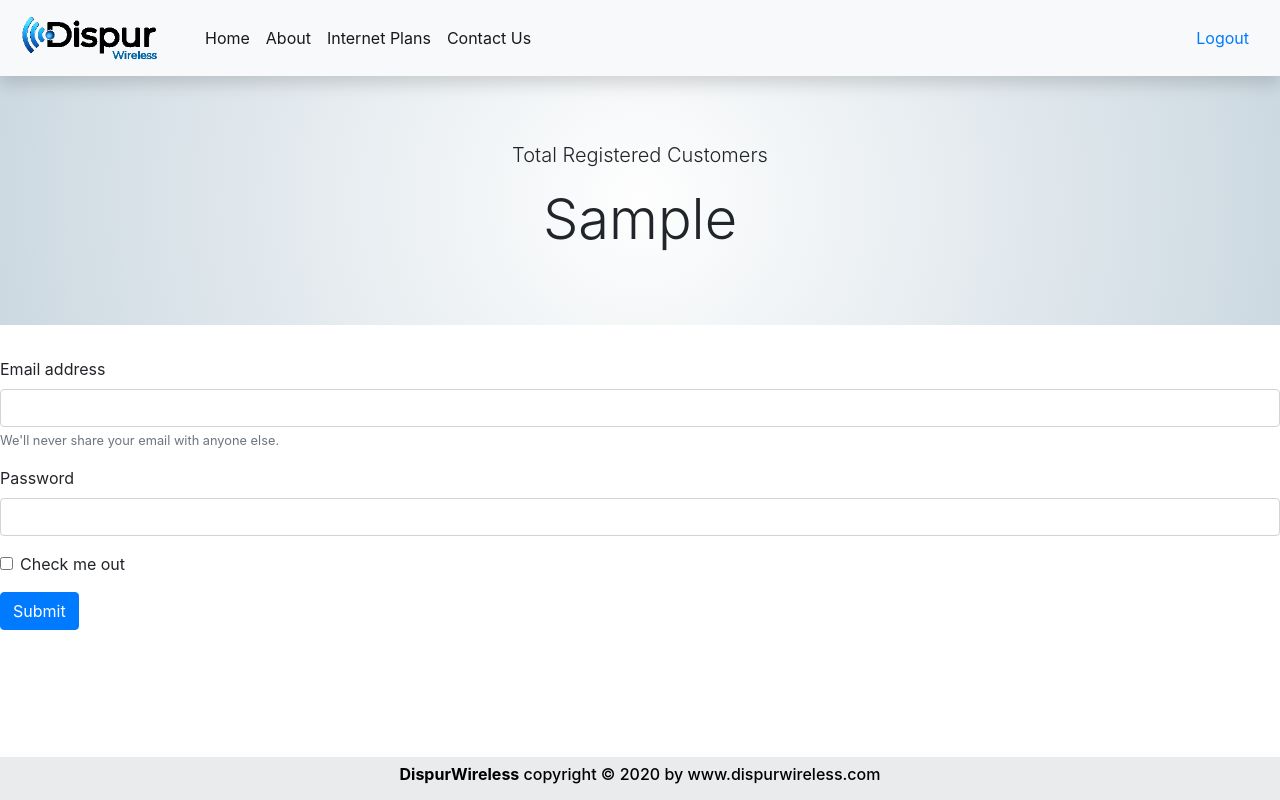
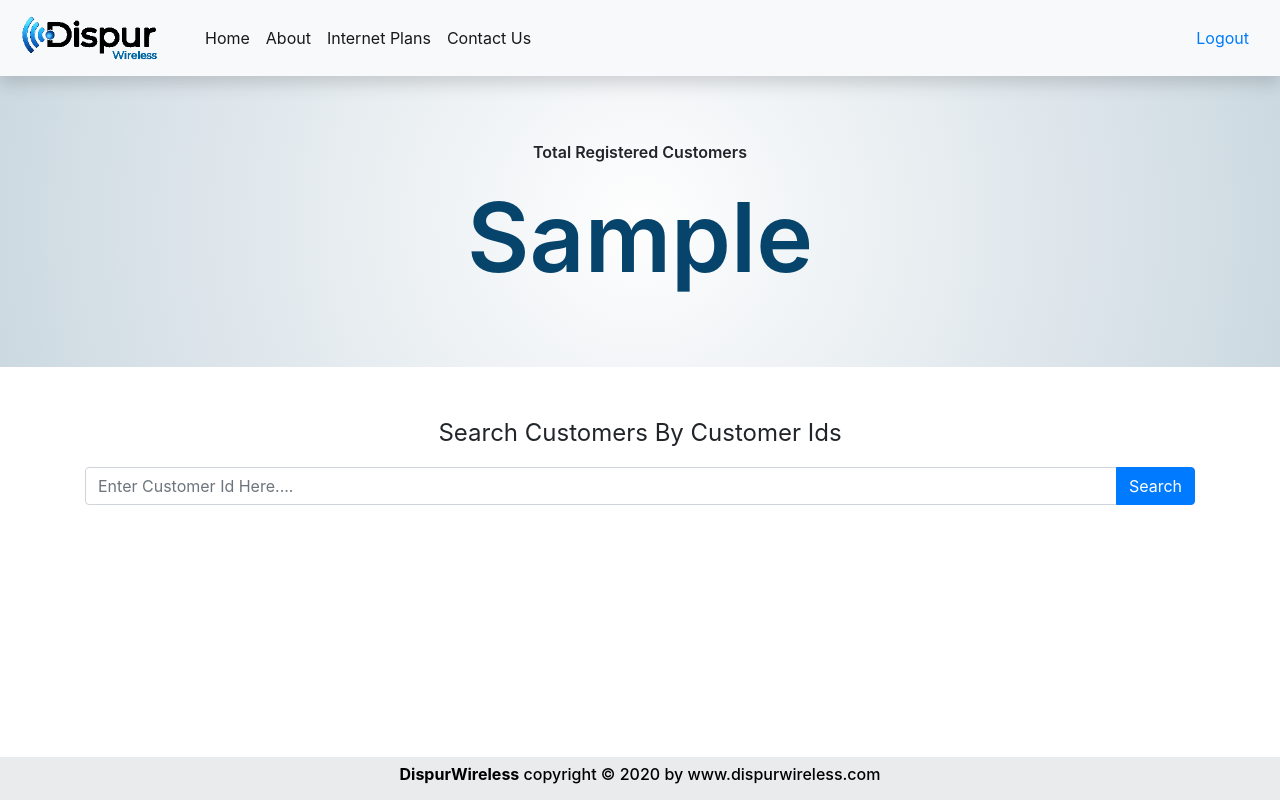
Before and after one commit to deepghodasara1999/DispurWireless, a Flask app: template templates/admin_panel.html in a window 1280 px wide. Run offline with Flask 2, Linux system fonts and the light colour scheme; the template is opened without the code that fills it: most values are stand-ins (such as "Sample title", 1, 10 or a date in 2020); parts of the project's set-up code (start-up, migrations or seed data) failed here and were passed over; some libraries are stand-ins or nearby versions.

Commit message:
Admin panel added, some bug have to fix

```diff
--- a/main.py
+++ b/main.py
@@ -30,7 +30,8 @@ class Customer(db.Model):
 	password = db.Column(db.String, nullable=False)
 	address = db.Column(db.String, nullable=False)
 
-	def __init__(self,first_name,last_name,mobile_no,email,password,address):
+	def __init__(self,customer_id,first_name,last_name,mobile_no,email,password,address):
+		self.customer_id = customer_id
 		self.first_name = first_name
 		self.last_name = last_name
 		self.mobile_no = mobile_no
@@ -58,8 +59,9 @@ class Verify():
 	CustomerOTP=None
 
 class CurrentAdmin:
-	usrObj =None
-	total=None
+	adminObj = None
+	total= None
+	userObjs = None
 
 
 @app.route("/")
@@ -127,8 +129,10 @@ def admin():
 		u = Admin.query.filter_by(id=id).first()
 		if(str(u.id) == str(id) and u.password == password):
 			print("2")
-			CurrentAdmin.usrObj = u
+			CurrentAdmin.adminObj = u
+			users = Customer.query.all()
 			rows = Customer.query.filter().count()
+			CurrentAdmin.userObjs = users
 			CurrentAdmin.total = rows
 			return redirect("/admin_panel")
 		else:
@@ -141,8 +145,11 @@ def admin():
 @app.route("/admin_panel", methods=['GET', 'POST'])
 def admin_panel():
 	if (request.method == "POST"):
-		pass
+		if request.form["form_flag"]=="search":
+			print("I am here")
+			given_id = int(request.form.get('given_id'))
+			return render_template("admin_panel.html", no = CurrentAdmin.total, flag = 1, id=given_id, list = CurrentAdmin.userObjs)
 	else:
-		return render_template("admin_panel.html", no = CurrentAdmin.total)
+		return render_template("admin_panel.html", no = CurrentAdmin.total, flag = 0)
 
 app.run(debug=True)
--- a/templates/admin_panel.html
+++ b/templates/admin_panel.html
@@ -21,32 +21,70 @@
         background-color: #e9ecef;
         background: radial-gradient(circle, rgba(254, 254, 254, 1) 0%, rgba(6, 68, 108, 0.2049194677871149) 100%);
     }
+
+    .display-4 {
+        font-size: 6rem;
+        font-weight: 600;
+        color: rgb(6, 68, 108);
+    }
+
+    .lead {
+        font-weight: 600;
+        font-size: 1rem;
+    }
+
+    .title {
+        font-size: 1.5rem;
+    }
 </style>
 {% endblock %}
 
 
 {% block body %}
-<div class="jumbotron jumbotron-fluid text-center">
+<div class="jumbotron jumbotron-fluid text-center mb-5">
     <div class="container">
         <p class="lead">Total Registered Customers</p>
         <h1 class="display-4">{{no}}</h1>
     </div>
 </div>
 
-<form action="/admin_panel" method="POST">
-    <div class="form-group">
-      <label for="exampleInputEmail1">Email address</label>
-      <input type="email" class="form-control" id="exampleInputEmail1" aria-describedby="emailHelp">
-      <small id="emailHelp" class="form-text text-muted">We'll never share your email with anyone else.</small>
-    </div>
-    <div class="form-group">
-      <label for="exampleInputPassword1">Password</label>
-      <input type="password" class="form-control" id="exampleInputPassword1">
-    </div>
-    <div class="form-group form-check">
-      <input type="checkbox" class="form-check-input" id="exampleCheck1">
-      <label class="form-check-label" for="exampleCheck1">Check me out</label>
-    </div>
-    <button type="submit" class="btn btn-primary">Submit</button>
-  </form>
+<div class="container text-center mb-5">
+    <p class="title">Search Customers By Customer Ids</p>
+    <form action="/admin_panel" method="POST">
+        <input type="hidden" name="form_flag" value="search">
+        <div class="input-group mb-3">
+            <input type="text" class="form-control" name="given_id" placeholder="Enter Customer Id Here...."
+                aria-label="Enter Customer Id Here" aria-describedby="button-addon2">
+            <div class="input-group-append">
+                <button class="btn btn-primary" type="submit">Search</button>
+            </div>
+        </div>
+    </form>
+</div>
+
+{% if flag==1 %}
+<div class="container text-center mt-3 mb-5" id="user" display="none">
+    {% for user in list %}
+        {% if user.customer_id==id %}
+            {% set found=1 %}
+            <ul class="list-group list-group-flush mt-3">
+                <li class="list-group-item"><strong>Customer Id : </strong>{{user.customer_id}}</li>
+                <li class="list-group-item"><strong>First Name : </strong>{{user.first_name}}</li>
+                <li class="list-group-item"><strong>Last Name : </strong>{{user.last_name}}</li>
+                <li class="list-group-item"><strong>Mobile No : </strong>{{user.mobile_no}}</li>
+                <li class="list-group-item"><strong>Email Id : </strong>{{user.email}}</li>
+            </ul>
+            <button class="btn btn-outline-danger mb-3 mt-2" type="button" id="search_btn"><b>Delete This Entry</b></button>
+        {% endif %}
+    {% endfor %}
+
+    {% if found==0 %}
+    <ul class="list-group list-group-flush mt-3">
+        <li class="list-group-item"><strong>No Such Customer Available</li>
+    </ul>
+    {% endif %}
+
+</div>
+{% endif %}
+
 {% endblock %}
--- a/templates/layout.html
+++ b/templates/layout.html
@@ -34,7 +34,7 @@
 
 </head>
 
-<body>
+<body class="mb-5">
 
     <!-- Navbar -->
     <nav class="navbar navbar-expand-lg navbar-light bg-light shadow">
@@ -68,6 +68,8 @@
 
     {% block body %} {% endblock %}
 
+    <br><br><br><br>
+
     <footer>
         <div class="myfooter mt-5 py-2">
             <h6 id="footer-text"><strong>DispurWireless</strong> copyright &copy 2020 by www.dispurwireless.com</h6>
@@ -85,4 +87,6 @@
 
 </body>
 
+
+
 </html>
```
